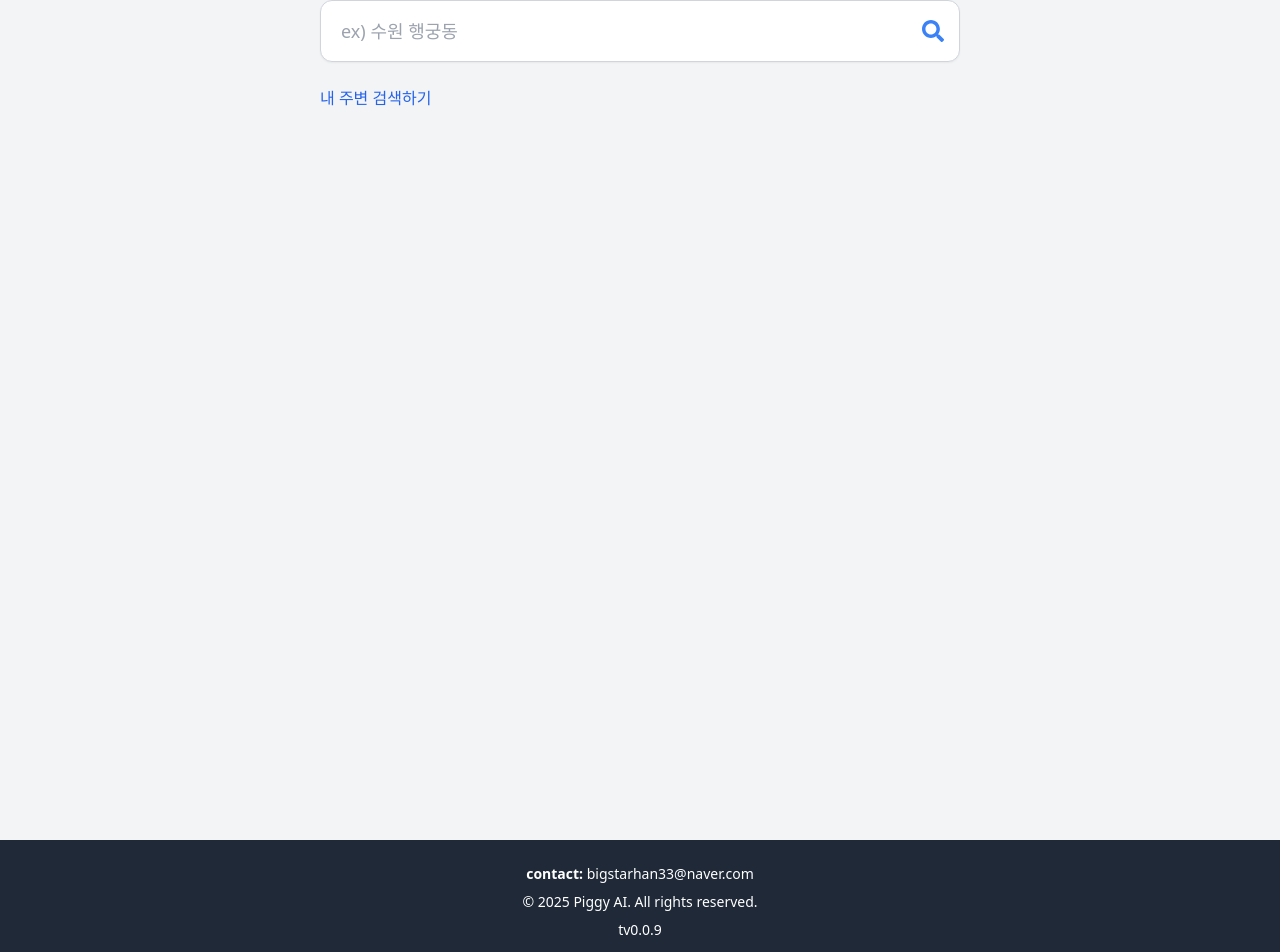
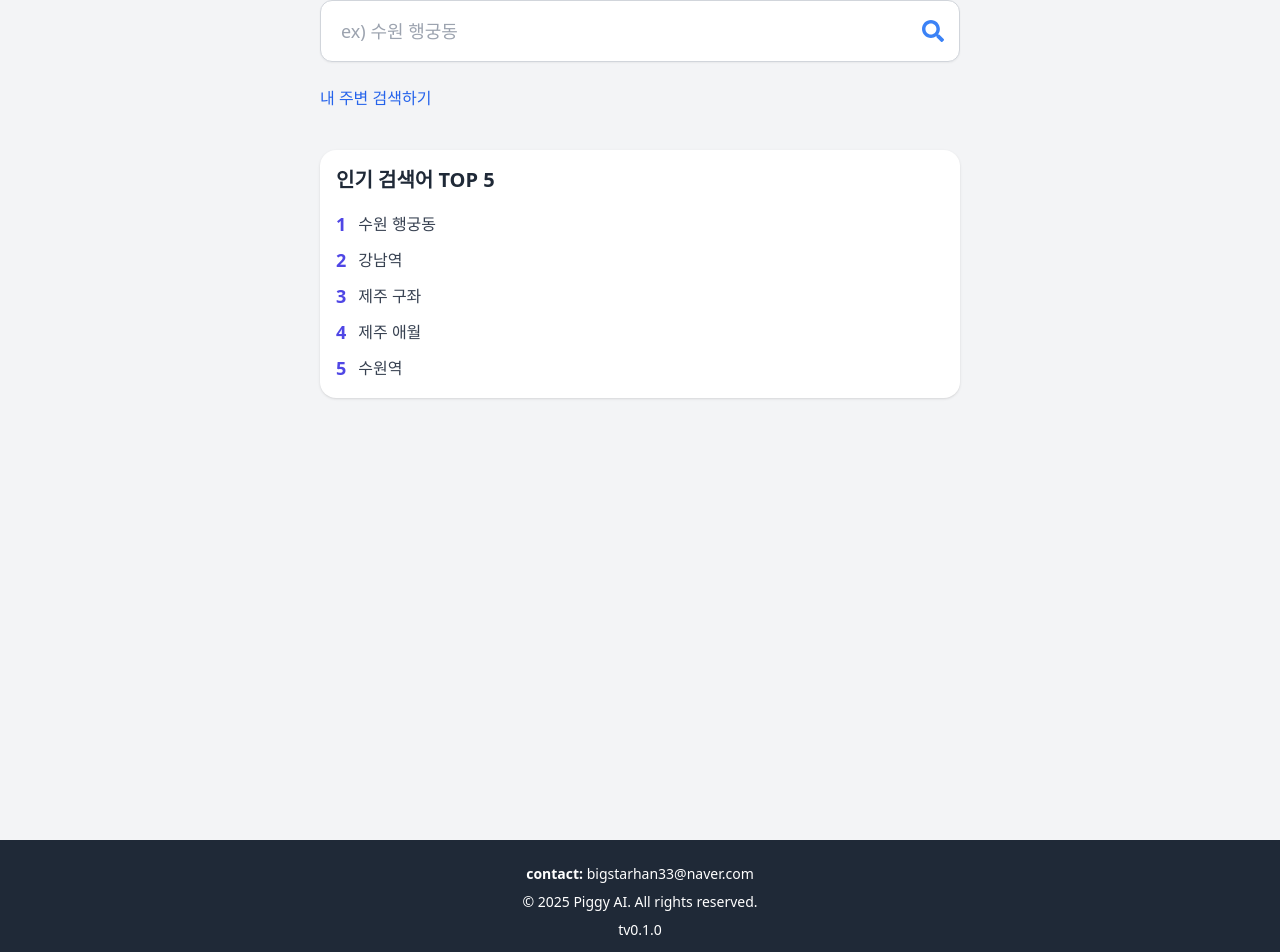
Before and after one commit to DaegyuHan/Piggy-AI, a Next.js app: page / in a window 1280 px wide. Shown: the part 190-1142 px from the top of the page. Built offline with nearby package versions, Linux system fonts and the light colour scheme.

Commit message:
[FEAT] 인기 검색어 목록 디자인 반영 - tv0.1.0

```diff
--- a/components/Footer.js
+++ b/components/Footer.js
@@ -14,7 +14,7 @@ function Footer() {
                     © {new Date().getFullYear()} Piggy AI. All rights reserved.
                 </p>
                 <p className="text-sm mt-2">
-                    tv0.0.9
+                    tv0.1.0
                 </p>
             </div>
         </div>
--- /dev/null
+++ b/components/PopularSearches.js
@@ -0,0 +1,20 @@
+// components/PopularSearches.tsx
+
+export default function PopularSearches() {
+    // 더미 데이터
+    const popularKeywords = ["수원 행궁동", "강남역", "제주 구좌", "제주 애월", "수원역"];
+
+    return (
+        <div className="w-full max-w-2xl mt-4 p-4 bg-white rounded-2xl shadow">
+            <h2 className="text-xl font-semibold mb-4 text-gray-800">인기 검색어 TOP 5</h2>
+            <ul className="space-y-2">
+                {popularKeywords.map((keyword, index) => (
+                    <li key={index} className="flex items-center space-x-3">
+                        <span className="text-lg font-bold text-indigo-600">{index + 1}</span>
+                        <span className="text-gray-700">{keyword}</span>
+                    </li>
+                ))}
+            </ul>
+        </div>
+    );
+}
--- a/components/SearchWithResults.js
+++ b/components/SearchWithResults.js
@@ -3,6 +3,7 @@
 import { useState } from "react";
 import { FaSearch } from "react-icons/fa";
 import LoadingSpinner from "@/components/LoadingSpinner";
+import PopularSearches from "@/components/PopularSearches";
 
 export default function SearchWithResults() {
     const [query, setQuery] = useState("");
@@ -166,6 +167,7 @@ export default function SearchWithResults() {
                     </ul>
                 )}
             </div>
+            <PopularSearches/>
         </div>
     );
 }
--- a/utils/openaiUtils.js
+++ b/utils/openaiUtils.js
@@ -6,7 +6,7 @@ export function createCafePrompt(cafes) {
     return `
 카페 목록:
 ${cafesInfo}
-다음 카페들 중 5곳을 추천해주고 이유도 한 줄로 알려주세요. 아래 형식으로 맞춰주세요. 보드게임, 만화, 스타벅스, 메가커피 등 브랜드는 제외해주세요.
+다음 카페들 중 5곳을 추천해주고 이유도 한 줄로 알려주세요. 아래 형식으로 맞춰주세요. 보드게임, 벌툰, 스타벅스, 메가커피 등 브랜드는 제외해주세요.
 
 1. 이름: [카페이름]
 2. 추천 이유: [한줄 추천 이유]
```
